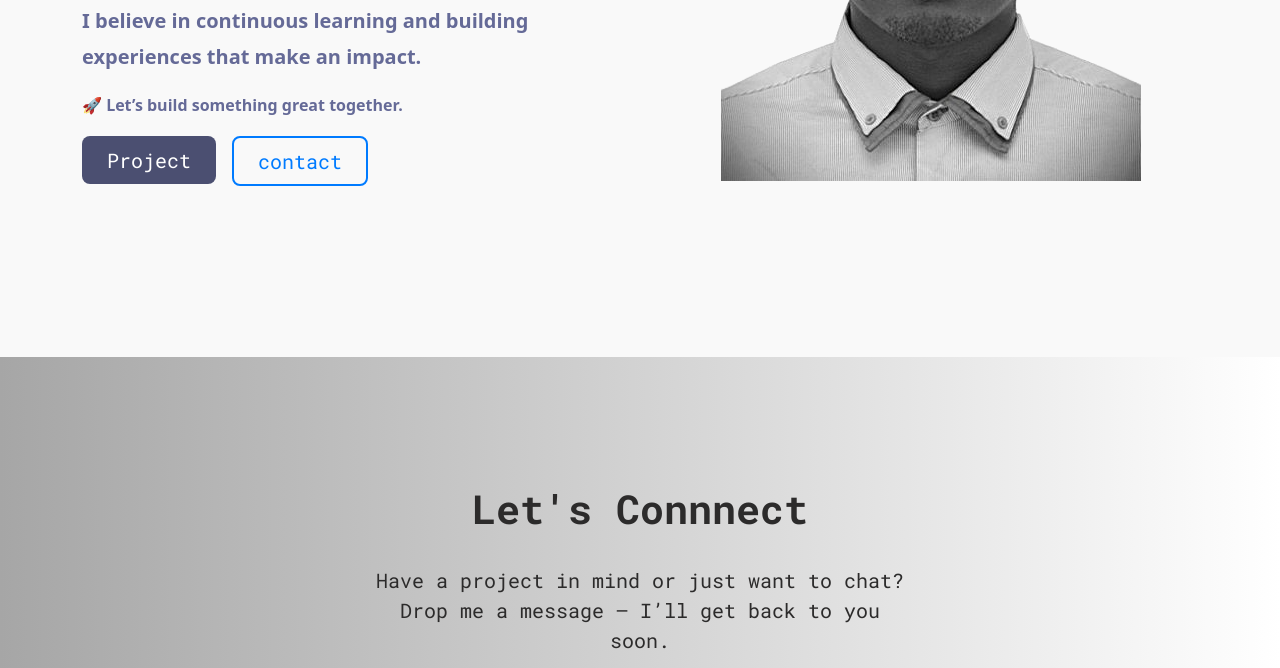
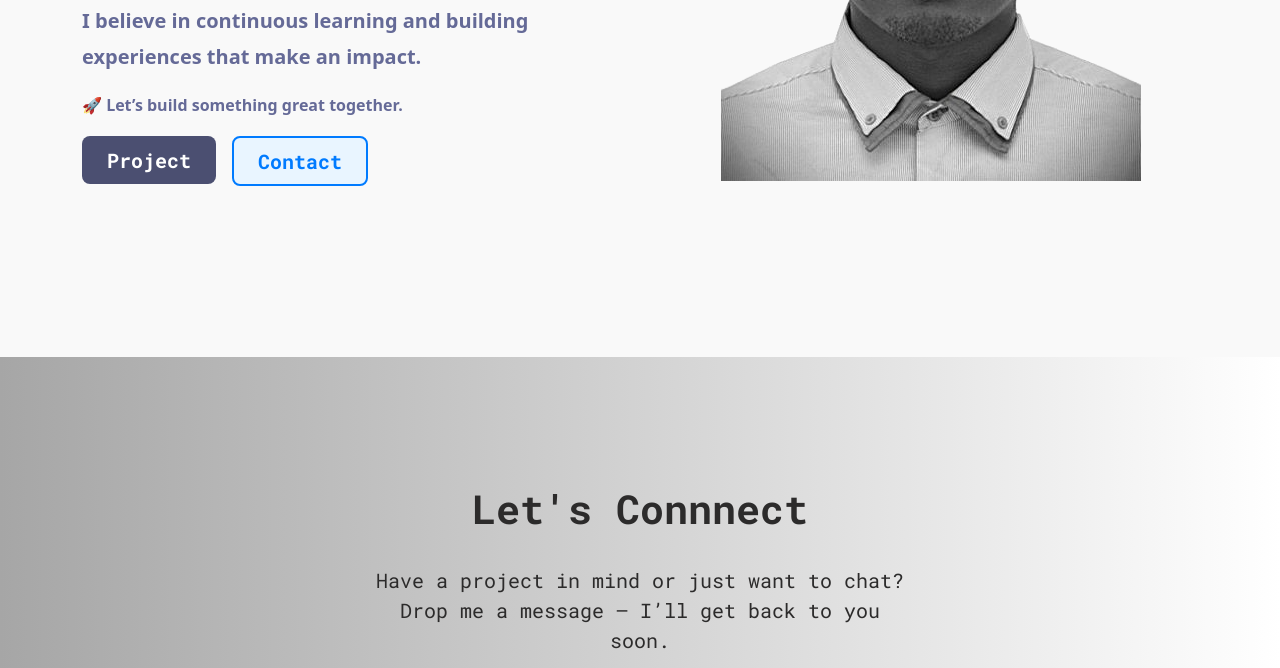
Before and after one commit to solotechrics/my_website, a plain HTML site: page index.html in a window 1280 px wide. Shown: the part 4048-4716 px from the top of the page. Drawn offline with nearby package versions, Linux system fonts and the light colour scheme; a web font is replaced by a local one.

Commit message:
Add sufficient contast ratio to the contact buttons

```diff
--- a/index.html
+++ b/index.html
@@ -313,7 +313,7 @@
                 >
                 <a href="#Contact"
                   ><button type="button" class="btn about-btn2 btn-lg px-4">
-                    contact
+                    Contact
                   </button></a
                 >
               </div>
--- a/style.css
+++ b/style.css
@@ -256,6 +256,8 @@ section h3 {
 .about-btn1 {
   background-color: #4b4f71;
   color: white;
+  font-weight: bold;
+  font-size: 1.25rem;
 }
 
 .about-btn1:hover {
@@ -265,9 +267,11 @@ section h3 {
 }
 
 .about-btn2 {
-  background-color: transparent;
+  background-color: #e9f5ff; /* very light blue */
   border: 2px solid #007bff;
   color: #007bff;
+  font-weight: bold;
+  font-size: 1.25rem;
 }
 
 .about-btn2:hover {
```
